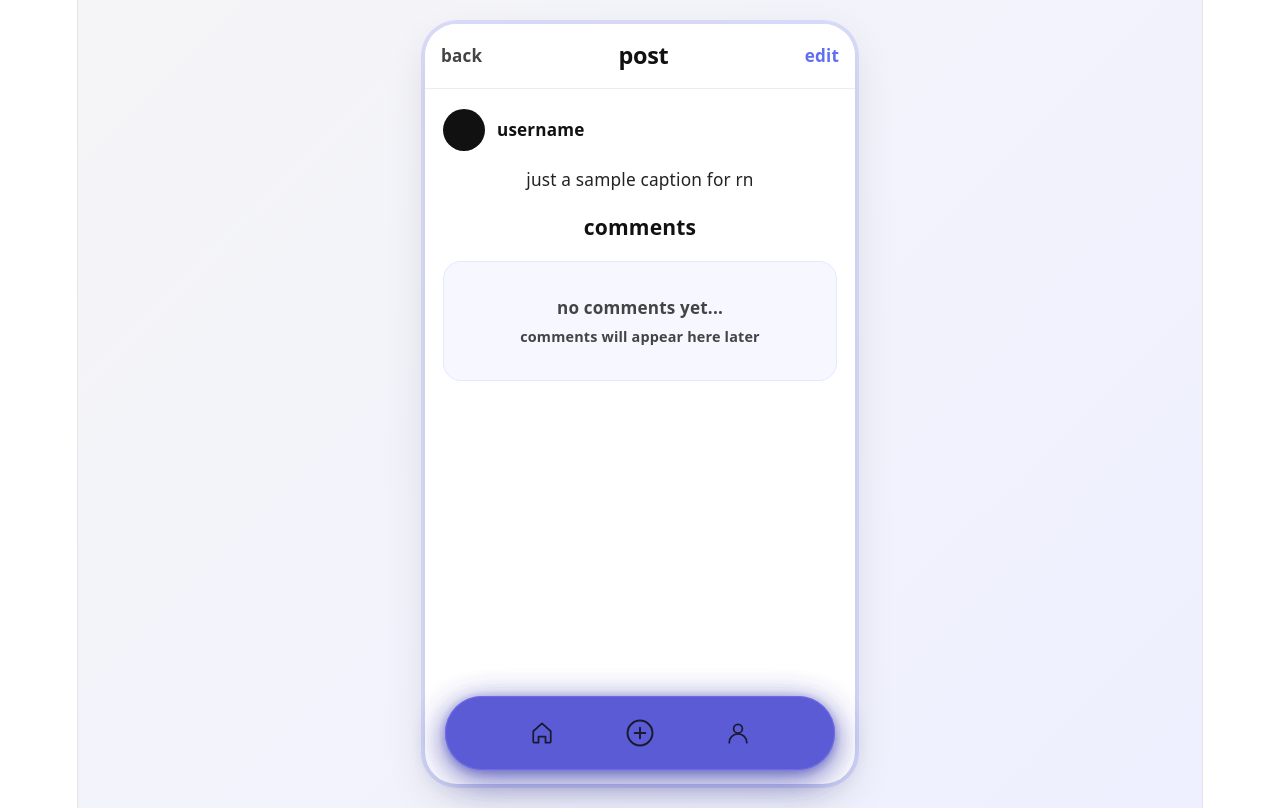
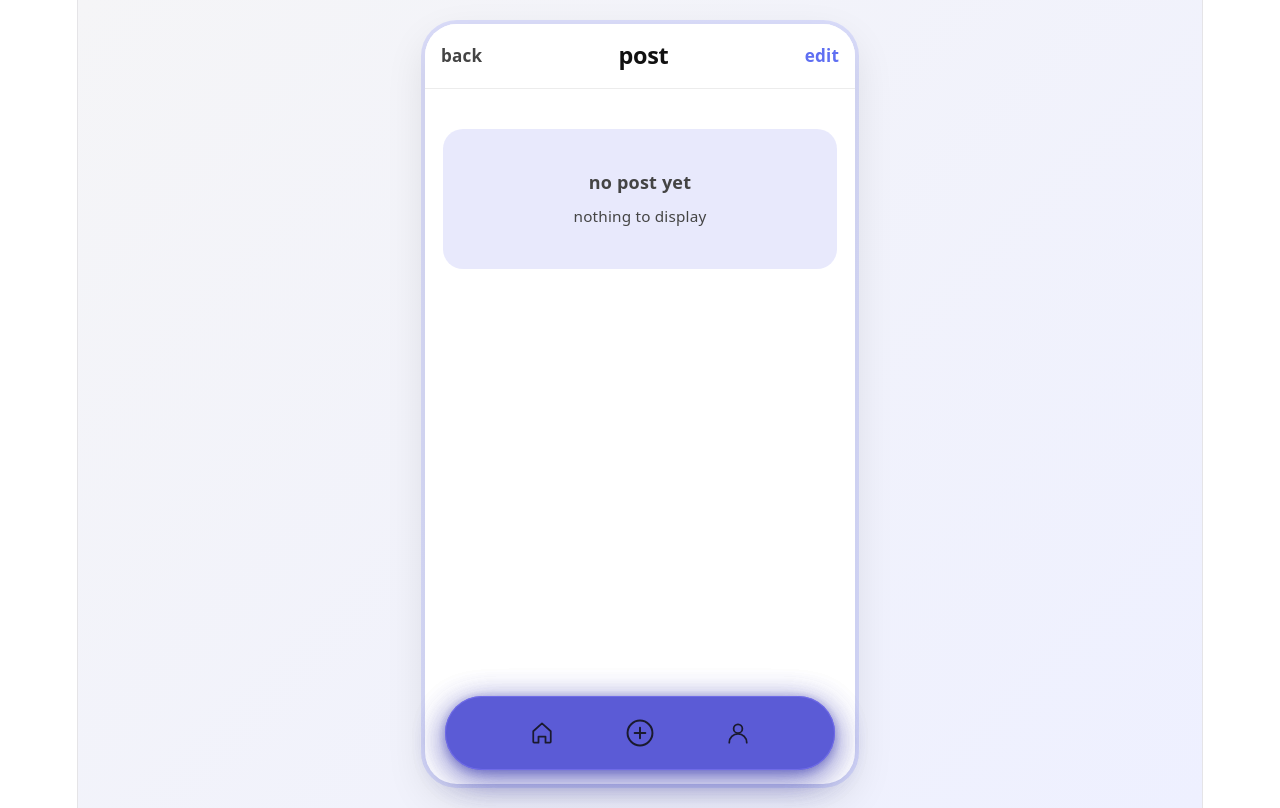
Before and after one commit to Descroll/descroll-frontend, a React (Vite) app: page /posts/1 in a window 1280 px wide. Built offline with nearby package versions, Linux system fonts and the light colour scheme.

Commit message:
simulating states for create, edit, and post details

```diff
--- a/src/pages/post/CreatePost.jsx
+++ b/src/pages/post/CreatePost.jsx
@@ -1,10 +1,16 @@
-import { useState } from "react";
+import { useState, useEffect } from "react";
 import { Link, useNavigate } from "react-router-dom";
+import "../../App.css";
 import BottomNav from "../../components/navigation/BottomNav";
+import StateBox from "../../components/StateBox";
 
 function CreatePost() {
     const username = "my username";
     const navigate = useNavigate();
+
+    const [loading, setLoading] = useState(true);
+    const [error, setError] = useState(false);
+    const [success, setSuccess] = useState(false);
 
 //temp for post button being disabled if the fields are empty
 //temp for being able to add an image to a new post creation
@@ -20,12 +26,24 @@ function CreatePost() {
     };
 
     const isPostEnabled = text.trim() !== "" || file !== null;
+
+    useEffect(() =>{ setTimeout(()=>{try {setLoading(false);} catch {setError(true); setLoading(false);} }, 800);}, []);
+
+
     //this is temp so that when you click post it will take you to the post details page
     const handlePostSubmit = () => {
         if (!isPostEnabled) return;
 
-        navigate("/posts/:id",{state:{username, caption:text, previewUrl, fileType: file ? file.type : "",},});
+        try {
+            setSuccess(true);
+            setTimeout(() => {navigate("/posts/:id",{state:{username, caption:text, previewUrl, fileType: file ? file.type : "",},});}, 800);
+
+        } catch {setError(true)};
+
+        //navigate("/posts/:id",{state:{username, caption:text, previewUrl, fileType: file ? file.type : "",},});
     };
+
+
 
 
     return (
@@ -40,6 +58,15 @@ function CreatePost() {
                 </div>
 
                 <div className="create-post-body">
+
+                    {loading && <StateBox title="loading post creator..." />}
+                    {error && <StateBox title="something went wrong" subtitle="try again later" />}
+                    {!loading && !error && success && <StateBox title="post created" subtitle="sending you to your post..." />}
+
+                    {!loading && !error && !success && (
+                        <>
+
+
                             <div className="user-row">
                                 {/*placeholder for the users photo*/}
                                 <div className="mini-avatar"></div>
@@ -74,6 +101,8 @@ function CreatePost() {
                                 </label>
 
                             </div>
+                        </>
+                    )}
                 </div>
 
 
--- a/src/pages/post/EditPost.jsx
+++ b/src/pages/post/EditPost.jsx
@@ -1,15 +1,21 @@
-import { useState } from "react";
+import { useState, useEffect } from "react";
 import { Link, useNavigate, useLocation } from "react-router-dom";
 import "../../styles/post.css";
+import "../../App.css";
 import BottomNav from "../../components/navigation/BottomNav";
-
+import StateBox from "../../components/StateBox";
 function EditPost() {
 
     const navigate = useNavigate();
     const location = useLocation();
 
-    const postData = location.state || {username:"username", caption:"", previewUrl:"",fileType:"", };
-    const username = postData.username;
+    const postData = location.state;
+    const username = postData?.username || "username";
+
+    const [loading, setLoading] = useState(true);
+    const [error, setError] = useState(false);
+    const [success, setSuccess] = useState(false);
+
 //temp for post button being disabled if the fields are empty
 //temp for being able to add an image to a new post creation
     const [text, setText] = useState(postData.caption || "");
@@ -28,12 +34,24 @@ function EditPost() {
     };
 
     const isPostEnabled = text.trim() !== "" || previewUrl !== "";
+
+    useEffect(() =>{ setTimeout(()=>{try {setLoading(false);} catch {setError(true); setLoading(false);} }, 800);}, []);
+    useEffect(() =>{ if(!postData){ navigate("/profile");}}, [postData, navigate]);
+
     //this is temp so that when you click post it will take you to the post details page
     const handlePostSubmit = () => {
         if (!isPostEnabled) return;
 
-        navigate("/posts/:id",{state:{username, caption:text, previewUrl, fileType,},});
+        try {
+            setSuccess(true);
+            setTimeout(() => {navigate("/posts/:id",{state:{username, caption:text, previewUrl, fileType: file ? file.type : "",},});}, 800);
+
+        } catch {setError(true)};
+
+        //navigate("/posts/:id",{state:{username, caption:text, previewUrl, fileType: file ? file.type : "",},});
     };
+
+
 
 
     return (
@@ -48,6 +66,14 @@ function EditPost() {
                 </div>
 
                 <div className="create-post-body">
+
+                    {loading && <StateBox title="loading post editor..." />}
+                    {error && <StateBox title="something went wrong" subtitle="try again later" />}
+                    {!loading && !error && success && <StateBox title="post updated" subtitle="sending you to your post..." />}
+
+                    {!loading && !error && !success && (
+                        <>
+
                             <div className="user-row">
                                 {/*placeholder for the users photo*/}
                                 <div className="mini-avatar"></div>
@@ -62,7 +88,7 @@ function EditPost() {
 
                                 <label className="upload-box">
                                     {previewUrl ? (
-                                fileType.startsWith("video/") ? (
+                                        fileType && fileType.startsWith("video/") ? (
                                             <video className="upload-preview" controls>
                                                 <source src={previewUrl} type={fileType} />
                                             video type not supported
@@ -81,6 +107,9 @@ function EditPost() {
                                 </label>
 
                             </div>
+                        </>
+                    )}
+
                 </div>
 
               <BottomNav />
--- a/src/pages/post/PostDetail.jsx
+++ b/src/pages/post/PostDetail.jsx
@@ -1,11 +1,21 @@
-import { Link, useLocation} from "react-router-dom";
+import { useState, useEffect } from "react";
+import { Link, useLocation } from "react-router-dom";
 import "../../styles/post.css"
+import "../../App.css";
 import BottomNav from "../../components/navigation/BottomNav";
+import StateBox from "../../components/StateBox";
 
 function PostDetail() {
+
     const location = useLocation();
-    const postData = location.state || {username:"username", caption:"just a sample caption for rn", previewUrl:"",fileType:"", };
-    const {username, caption, previewUrl, fileType} = postData;
+    const postData = location.state; //|| {username:"username", caption:"just a sample caption for rn", previewUrl:"",fileType:"", };
+    const {username, caption, previewUrl, fileType} = postData || {};
+
+    const [loading, setLoading] = useState(true);
+    const [error, setError] = useState(false);
+    const isEmpty = !postData || (!postData.caption && !postData.previewUrl);
+
+    useEffect(() =>{ setTimeout(()=>{try {setLoading(false);} catch {setError(true); setLoading(false);} }, 800);}, []);
 
     return (
         <div className="post-detail-page">
@@ -19,13 +29,20 @@ function PostDetail() {
                 </div>
 
                 <div className="post-detail-body">
+
+                    {loading && ( <StateBox title="loading post..."/>)}
+                    {error && ( <StateBox title="something went wrong" subtitle="try aagain later"/>)}
+                    {!loading && !error && isEmpty && (<StateBox title="no post yet" subtitle="nothing to display"/>)}
+
+                    {!loading && !error && !isEmpty && (
+                        <>
                             <div className="user-row">
                                 <div className="mini-avatar"></div>
                                 <span className="post-username">{username}</span>
                             </div>
 
                             {previewUrl && (                        // this lets you do a local preview of a post made in createpost page
-                        fileType.startsWith("video/") ? (
+                                fileType && fileType.startsWith("video/") ? (
                                     <video className="post-detail-preview" controls>
                                         <source src={previewUrl} type={fileType} />
                                         video type not supported
@@ -44,6 +61,9 @@ function PostDetail() {
                                     <span>comments will appear here later</span>
                                 </div>
                             </div>
+                        </>
+                    )}
+
                 </div>
 
                 <BottomNav />
```
Lines whose indentation alone changed are shown as unchanged.
